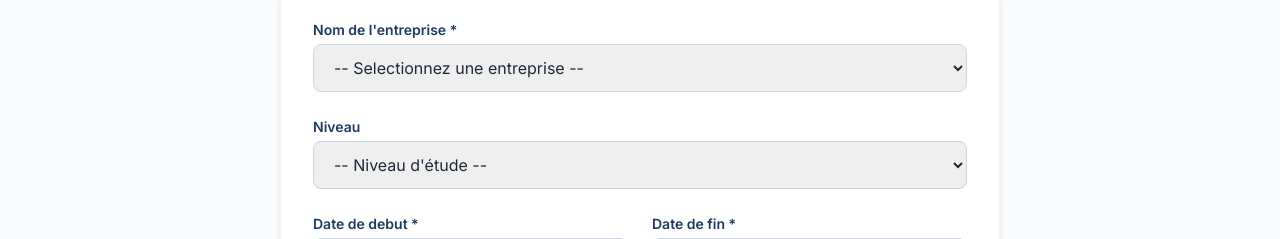
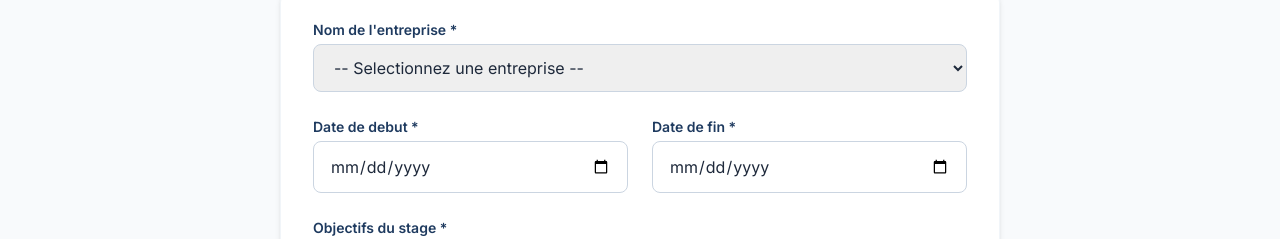
Before and after one commit to awaw08002/sgds-esp, a Next.js app: page /etudiant/nouvelle-demande in a window 1280 px wide. Shown: the part 242-481 px from the top of the page. Built offline with nearby package versions, Linux system fonts and the light colour scheme; no server answers.

Commit message:
supprimer champ niveau nouvelle demande

```diff
--- a/app/etudiant/nouvelle-demande/page.tsx
+++ b/app/etudiant/nouvelle-demande/page.tsx
@@ -136,20 +136,7 @@ if (insertError) console.error('Insert piece jointe error:', insertError)
   <option>Autre</option>
 </select>
             </div>
-            <div className="md:col-span-2">
-              <label className="label">Niveau</label>
-              <select name="adresseEntreprise" value={form.Niveau}
-  onChange={(e) => setForm(prev => ({ ...prev, Niveau: e.target.value }))}
-  className="input-field">
-  <option value="">-- Niveau d'étude --</option>
-  <option>L1</option>
-  <option>L2</option>
-  <option>L3</option>
-  <option>M1</option>
-  <option>M2</option>
-  <option>Autre</option>
-</select>
-            </div>
+
             <div>
               <label className="label">Date de debut *</label>
               <input type="date" name="dateDebut" value={form.dateDebut} onChange={handleChange}
```
